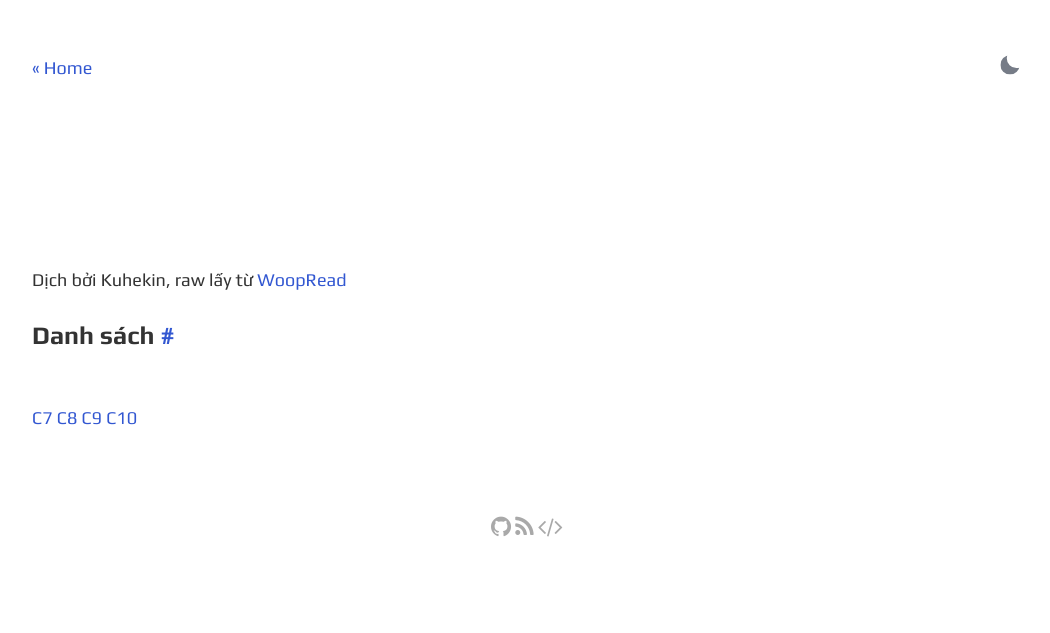
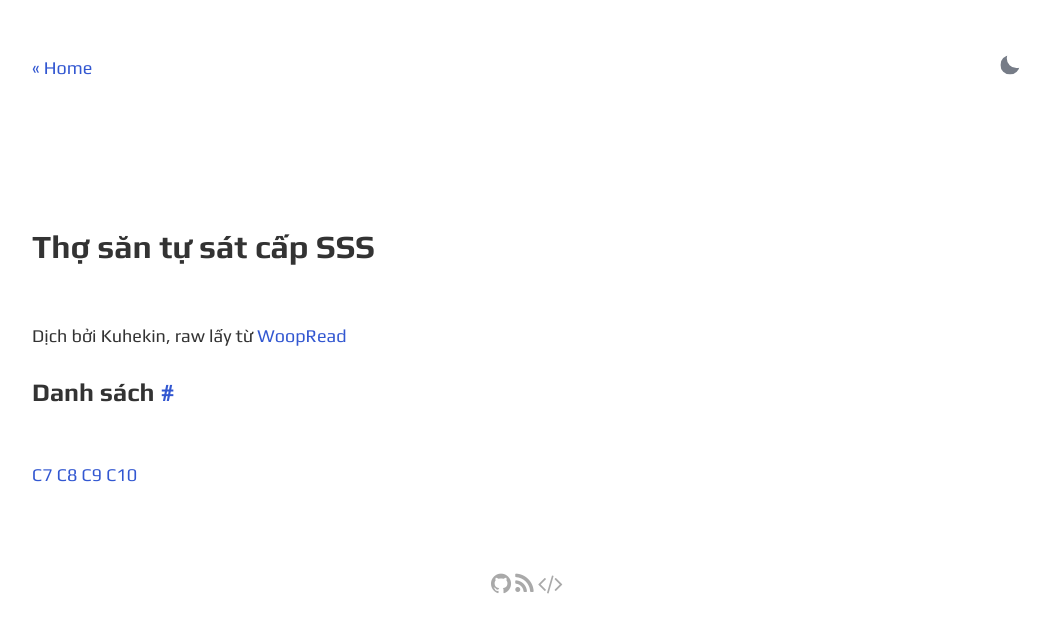
Before and after one commit to kuhekin/gesko, a Jekyll site: the page built from ssscsh.md, in a window 1280 px wide. Shown: the top 633 px of the page, without its empty margins (113-1163 px from the left). Built offline with Jekyll 4.4.1, drawn with Linux system fonts in a browser that asks for light colours.

Commit message:
Update ssscsh.md

```diff
--- a/ssscsh.md
+++ b/ssscsh.md
@@ -1,5 +1,6 @@
 ---
 layout: page
+title: Thợ săn tự sát cấp SSS
 ---
 
 Dịch bởi Kuhekin, raw lấy từ [WoopRead](https://woopread.com/)
```
